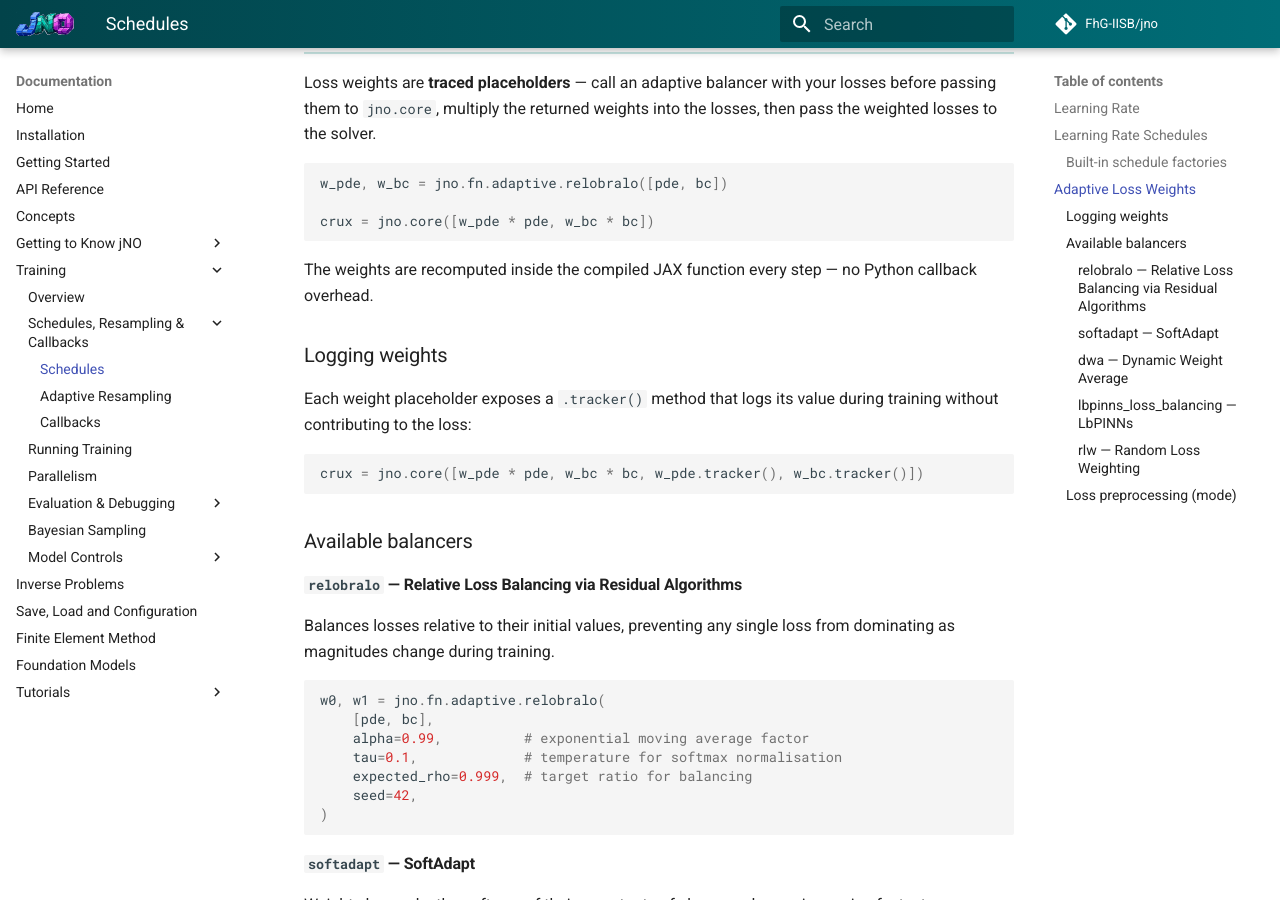
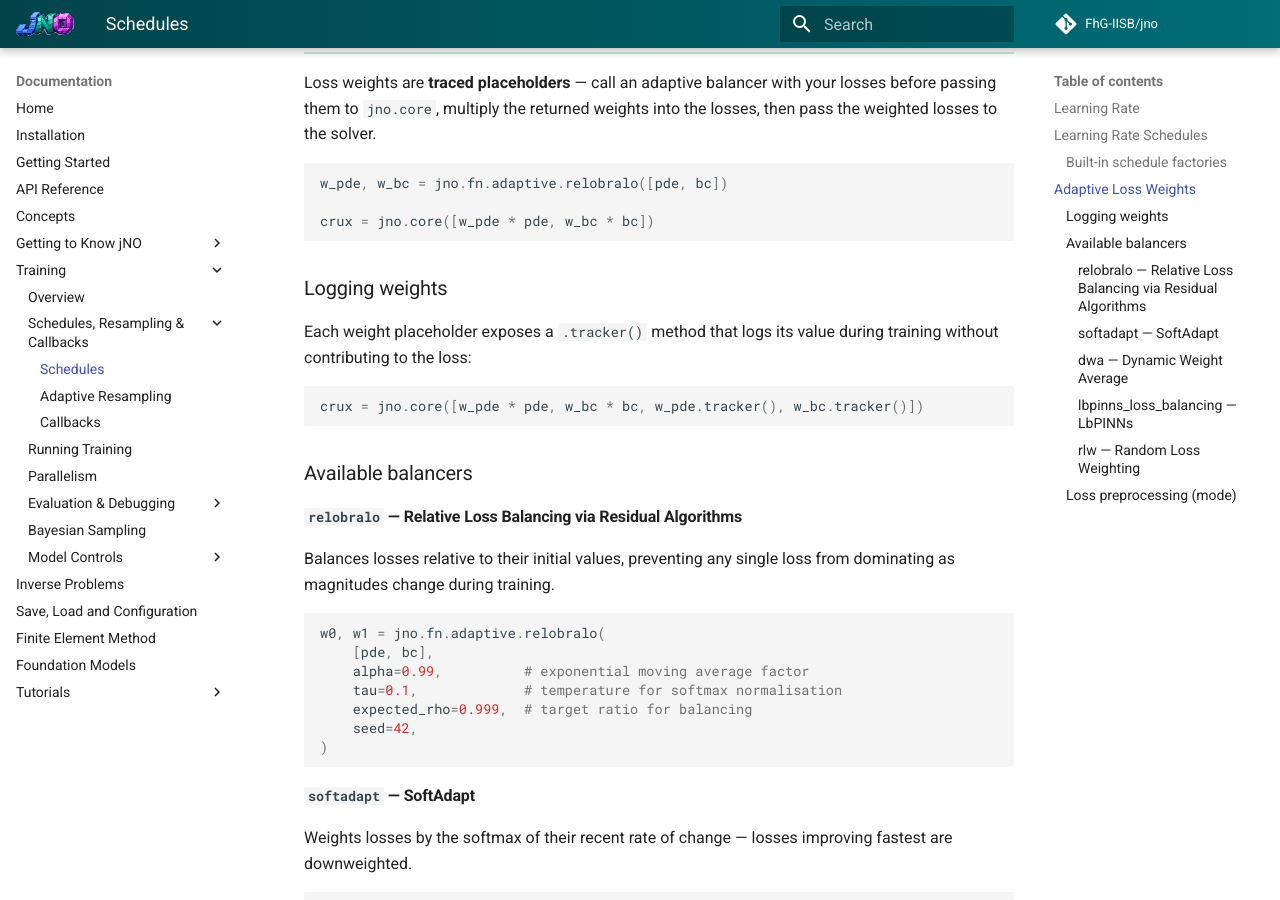
Before and after one commit to FhG-IISB/jNO, an MkDocs documentation site: the page built from docs/adaptive/schedules.md, in a window 1280 px wide and 900 px high, scrolled down 1774 px. Built offline with MkDocs 1.6.1 and Material for MkDocs 9.7.7, drawn with Linux system fonts in a browser that asks for light colours; comment, search, counter and statistics services are not loaded.

Commit message:
docs(schedules): remove an incorrect perf claim (179->177)
Deleted 'recomputed inside the compiled JAX function every step — no Python
callback overhead': it contradicts the implementation, where every balancer
routes through jax.pure_callback (a Python host callback per loss eval) in
jno/utils/adaptive/weights.py. The accurate 'traced placeholders' phrasing
already carries the recomputed-every-step meaning. Everything else on this
already-tight page (factory signatures, arg tables, mode table, citations)
kept verbatim.

````diff
--- a/docs/adaptive/schedules.md
+++ b/docs/adaptive/schedules.md
@@ -92,8 +92,6 @@ w_pde, w_bc = jno.fn.adaptive.relobralo([pde, bc])
 crux = jno.core([w_pde * pde, w_bc * bc])
 ```
 
-The weights are recomputed inside the compiled JAX function every step — no Python callback overhead.
-
 ### Logging weights
 
 Each weight placeholder exposes a `.tracker()` method that logs its value during training without contributing to the loss:
````
